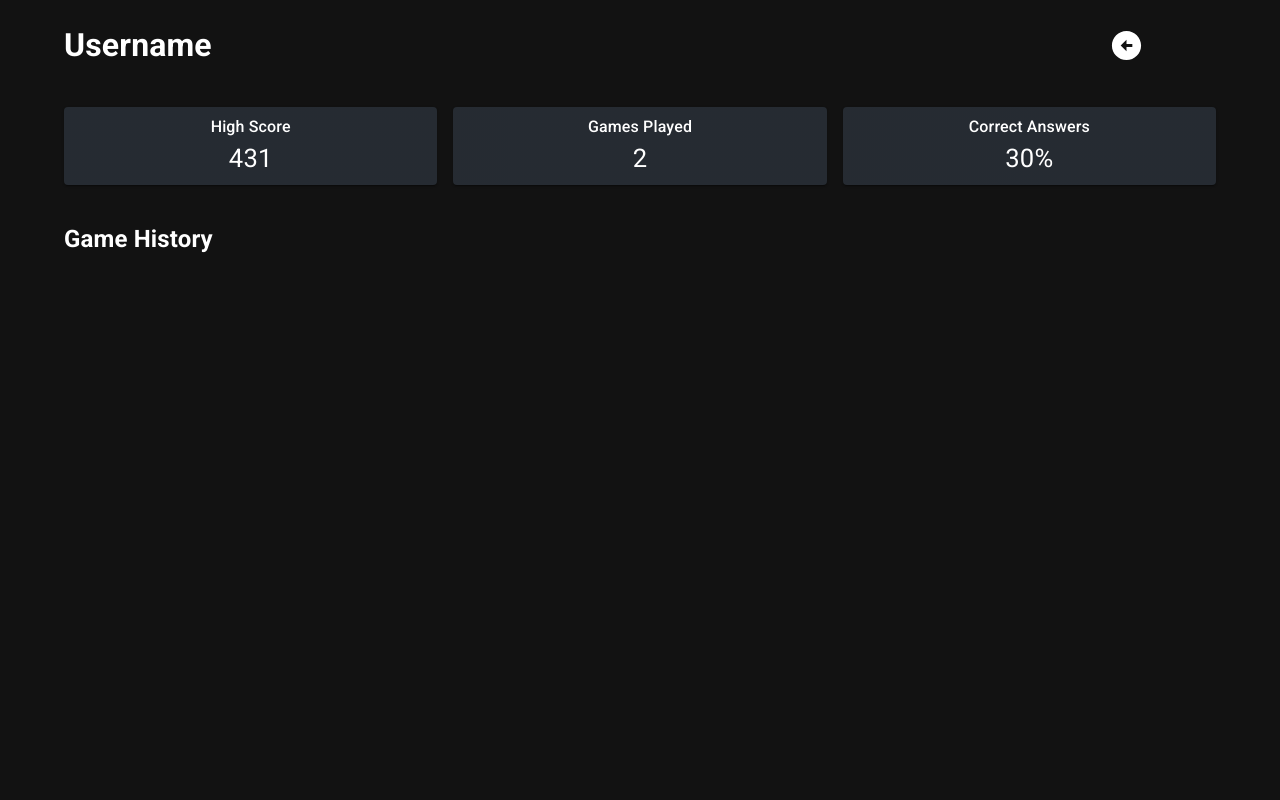
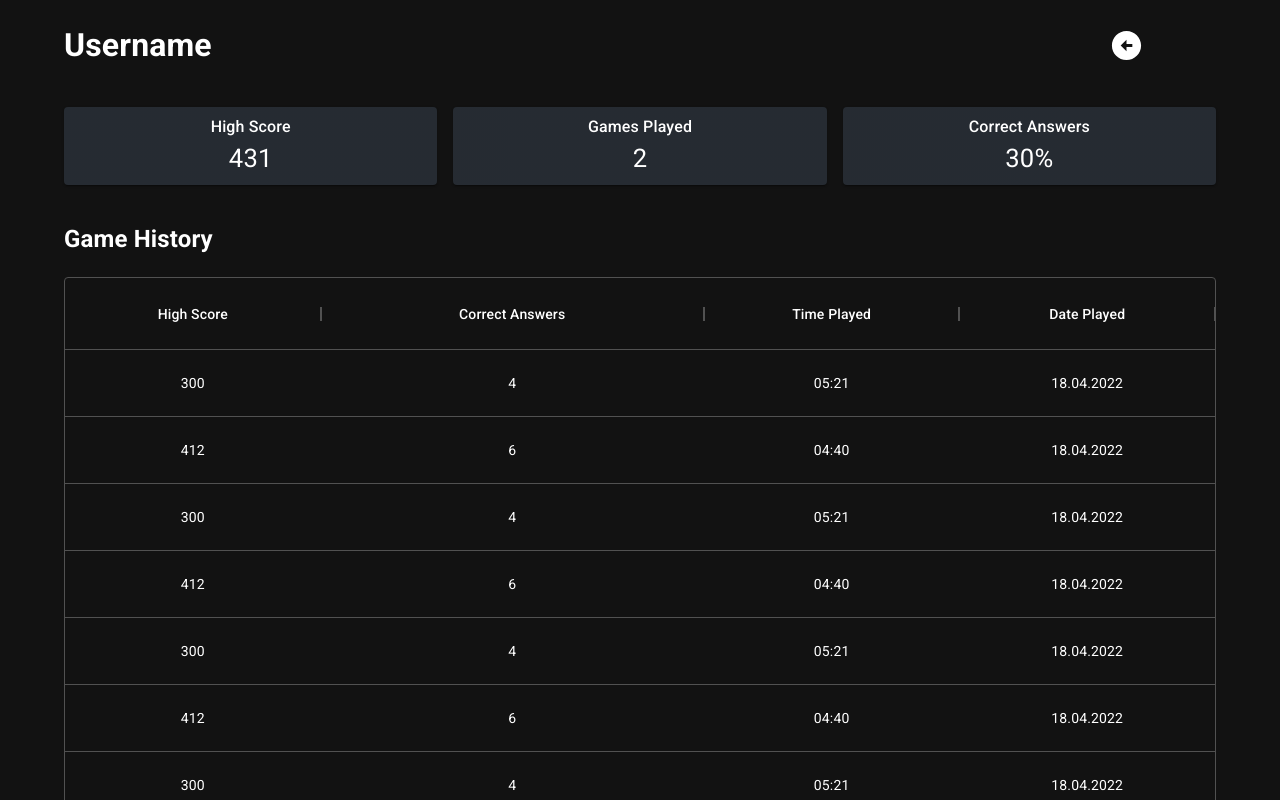
Before and after one commit to petar-dobrev/trivia-game, a React (Create React App) app: page /users/1 in a window 1280 px wide. Shown: the top 800 px of the page. Built offline with nearby package versions, Linux system fonts and the light colour scheme.

Commit message:
Add games history component

```diff
--- /dev/null
+++ b/src/components/gamesDataGrid/GamesDataGrid.jsx
@@ -0,0 +1,21 @@
+import { DataGrid } from "@mui/x-data-grid";
+import "./gamesDataGrid.css";
+
+function GamesGrid({ rows, columns }) {
+  return (
+    <div className="gridContainer">
+      <DataGrid
+        autoHeight
+        density="comfortable"
+        rows={rows}
+        columns={columns}
+        pageSize={10}
+        rowsPerPageOptions={[10]}
+        disableSelectionOnClick
+        disableColumnMenu
+      />
+    </div>
+  );
+}
+
+export default GamesGrid;
--- /dev/null
+++ b/src/components/gamesDataGrid/gamesDataGrid.css
@@ -0,0 +1,7 @@
+.cell {
+    justify-content: center !important;
+}
+
+.gridContainer {
+    margin-block: 1rem
+}
--- /dev/null
+++ b/src/helpers/helpers.js
@@ -0,0 +1,18 @@
+const formatDate = (date) => {
+  const formatedDate = new Date(date.replace("at", ","));
+  return formatedDate.toLocaleDateString("uk-EN");
+};
+
+const secondsToMinutes = (secs) => {
+  const sec_num = parseInt(secs, 10);
+  const hours = Math.floor(sec_num / 3600);
+  const minutes = Math.floor(sec_num / 60) % 60;
+  const seconds = sec_num % 60;
+
+  return [hours, minutes, seconds]
+    .map((v) => (v < 10 ? "0" + v : v))
+    .filter((v, i) => v !== "00" || i > 0)
+    .join(":");
+};
+
+export { formatDate, secondsToMinutes };
--- /dev/null
+++ b/src/hooks/useSmallScreenSize.js
@@ -0,0 +1,8 @@
+import useMediaQuery from "@mui/material/useMediaQuery";
+
+const useSmallScreenSize = () => {
+  const isSmallScreenSize = useMediaQuery("(max-width:600px)");
+  return isSmallScreenSize;
+};
+
+export default useSmallScreenSize;
--- a/src/pages/main-menu/MainMenu.jsx
+++ b/src/pages/main-menu/MainMenu.jsx
@@ -42,7 +42,7 @@ function MainMenu() {
 
   return (
     <div className="mainMenuContainer">
-      <Container maxWidth="lg">{buttons}</Container>
+      <Container maxWidth="sm">{buttons}</Container>
     </div>
   );
 }
--- a/src/pages/profile/Profile.jsx
+++ b/src/pages/profile/Profile.jsx
@@ -1,8 +1,11 @@
+import useSmallScreenSize from "../../hooks/useSmallScreenSize";
+import { formatDate, secondsToMinutes } from "../../helpers/helpers";
 import { styled } from "@mui/material/styles";
 import Container from "@mui/material/Container";
 import Grid from "@mui/material/Grid";
 import Paper from "@mui/material/Paper";
 import BackToMenu from "../../components/backToMenu/BackToMenu";
+import GamesDataGrid from "../../components/gamesDataGrid/GamesDataGrid";
 import "./profile.css";
 
 function Profile() {
@@ -15,6 +18,139 @@ function Profile() {
     justifyContent: "space-between",
     alignItems: "center",
     height: "100%",
+  }));
+
+  const games = [
+    //Mock data
+    {
+      id: 123,
+      highScore: 300,
+      correctAnswers: 4,
+      timePlayed: 321,
+      datePlayed: "April 18, 2022 at 1:00:00 PM UTC+3",
+    },
+    {
+      id: 125,
+      highScore: 412,
+      correctAnswers: 6,
+      timePlayed: 280,
+      datePlayed: "April 18, 2022 at 2:00:00 PM UTC+3",
+    },
+    {
+      id: 1232,
+      highScore: 300,
+      correctAnswers: 4,
+      timePlayed: 321,
+      datePlayed: "April 18, 2022 at 1:00:00 PM UTC+3",
+    },
+    {
+      id: 1125,
+      highScore: 412,
+      correctAnswers: 6,
+      timePlayed: 280,
+      datePlayed: "April 18, 2022 at 2:00:00 PM UTC+3",
+    },
+    {
+      id: 1263,
+      highScore: 300,
+      correctAnswers: 4,
+      timePlayed: 321,
+      datePlayed: "April 18, 2022 at 1:00:00 PM UTC+3",
+    },
+    {
+      id: 1235,
+      highScore: 412,
+      correctAnswers: 6,
+      timePlayed: 280,
+      datePlayed: "April 18, 2022 at 2:00:00 PM UTC+3",
+    },
+    {
+      id: 12133,
+      highScore: 300,
+      correctAnswers: 4,
+      timePlayed: 321,
+      datePlayed: "April 18, 2022 at 1:00:00 PM UTC+3",
+    },
+    {
+      id: 1675,
+      highScore: 412,
+      correctAnswers: 6,
+      timePlayed: 280,
+      datePlayed: "April 18, 2022 at 2:00:00 PM UTC+3",
+    },
+    {
+      id: 121233,
+      highScore: 300,
+      correctAnswers: 4,
+      timePlayed: 321,
+      datePlayed: "April 17, 2022 at 1:00:00 PM UTC+3",
+    },
+    {
+      id: 124125,
+      highScore: 412,
+      correctAnswers: 6,
+      timePlayed: 280,
+      datePlayed: "April 19, 2022 at 2:00:00 PM UTC+3",
+    },
+    {
+      id: 1211233,
+      highScore: 300,
+      correctAnswers: 4,
+      timePlayed: 321,
+      datePlayed: "April 17, 2022 at 1:00:00 PM UTC+3",
+    },
+    {
+      id: 1244125,
+      highScore: 412,
+      correctAnswers: 6,
+      timePlayed: 280,
+      datePlayed: "April 19, 2022 at 2:00:00 PM UTC+3",
+    },
+  ];
+
+  const columns = [
+    {
+      field: "highScore",
+      headerName: "High Score",
+      type: "number",
+      flex: useSmallScreenSize ? 2 : 2,
+      headerAlign: "center",
+      cellClassName: "cell",
+    },
+    {
+      field: "correctAnsers",
+      headerName: "Correct Answers",
+      type: "number",
+      flex: useSmallScreenSize ? 3 : 2,
+      headerAlign: "center",
+      cellClassName: "cell",
+      sortable: false,
+    },
+    {
+      field: "timePayed",
+      headerName: "Time Played",
+      type: "number",
+      flex: useSmallScreenSize ? 2 : 2,
+      headerAlign: "center",
+      cellClassName: "cell",
+      sortable: false,
+    },
+    {
+      field: "datePlayed",
+      headerName: "Date Played",
+      type: "date",
+      flex: 2,
+      headerAlign: "center",
+      cellClassName: "cell",
+    },
+  ];
+
+  const rows = games.map((game) => ({
+    id: game.id,
+    highScore: game.highScore,
+    correctAnsers: game.correctAnswers,
+    timePayed: secondsToMinutes(game.timePlayed),
+    datePlayed: formatDate(game.datePlayed),
   }));
 
   return (
@@ -46,7 +182,7 @@ function Profile() {
         </Grid>
         <Grid item xs={12}>
           <h2>Game History</h2>
-          {/* GamesGrid Component */}
+          <GamesDataGrid columns={columns} rows={rows} />
         </Grid>
       </Grid>
     </Container>
```
